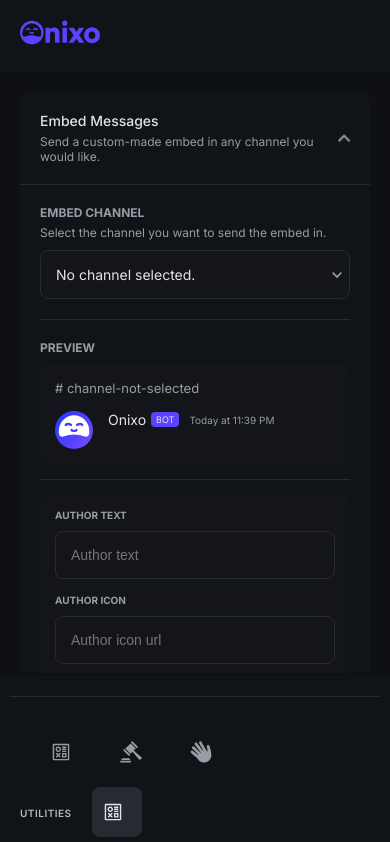
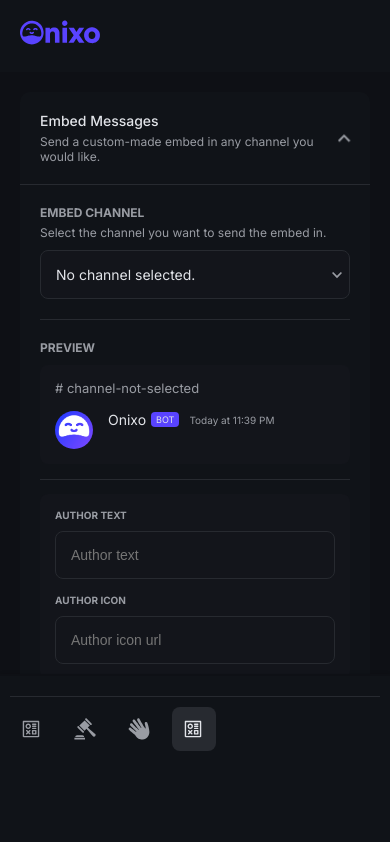
Before and after one commit to Poxie/onixo-new, a Next.js app in the folder frontend/: page /dashboard/1/embeds in a window 390 px wide. Shown: the top 842 px of the page. Built offline with nearby package versions, Linux system fonts and the light colour scheme; what next-redux-wrapper would draw is missing.

Commit message:
Made sidebar responsive with new group system

```diff
--- a/frontend/layouts/dashboard/DashboardLayout.module.scss
+++ b/frontend/layouts/dashboard/DashboardLayout.module.scss
@@ -213,6 +213,7 @@
 @media (max-width: 1000px) {
     .main {
         --sidebar-width: 90px;
+        --tab-width: 44px;
     }
     .sidebar {
         z-index: 14;
@@ -244,10 +245,13 @@
             padding-left: calc(var(--sidebar-width) + var(--spacing-tertiary));
         }
     }
+    .tabs:before {
+        content: '' !important;
+    }
     .tab {
         transition: width .3s;
-        width: 50px;
-        height: 50px;
+        width: var(--tab-width);
+        height: var(--tab-width);
         overflow: hidden;
         display: flex;
         align-items: center;
@@ -271,7 +275,7 @@
             --sidebar-width: 100% !important;
 
             .tab {
-                width: 50px !important;
+                width: var(--tab-width) !important;
             }
             span {
                 opacity: 0 !important;
@@ -282,6 +286,11 @@
             .dd-icon span {
                 opacity: 1 !important;
             }
+        }
+        &>ul {
+            display: flex;
+            padding: 0 !important;
+            gap: var(--spacing-quinary);
         }
     }
     .dd-selected {
@@ -308,7 +317,11 @@
     }
     .tabs {
         display: flex;
-        gap: var(--spacing-tertiary);
+        gap: var(--spacing-quinary);
         padding-top: var(--spacing-quinary);
+
+        &:before {
+            display: none;
+        }
     }
 }
```
